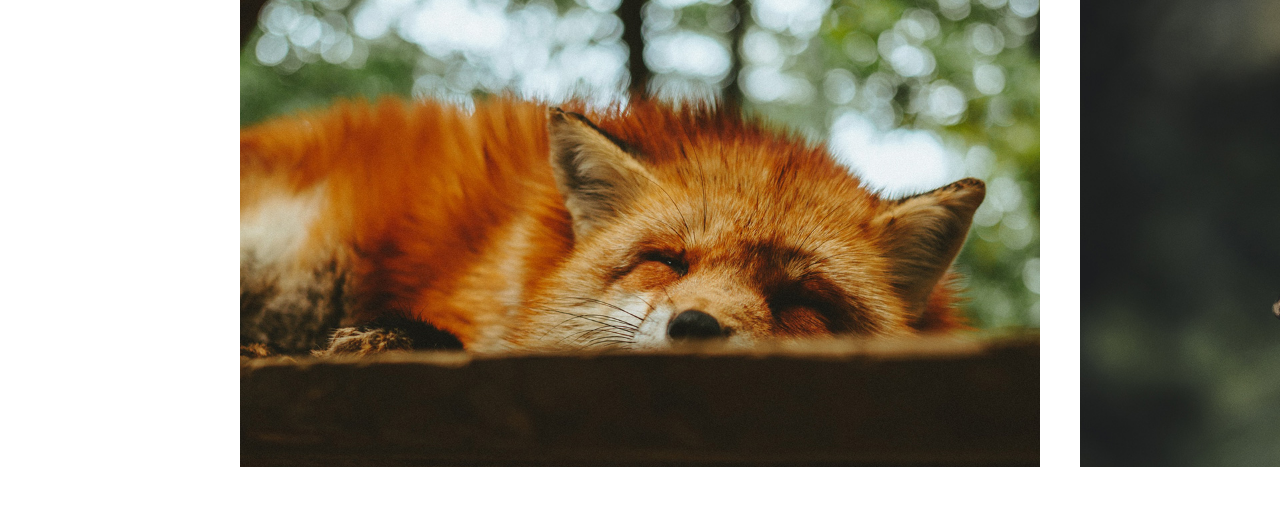
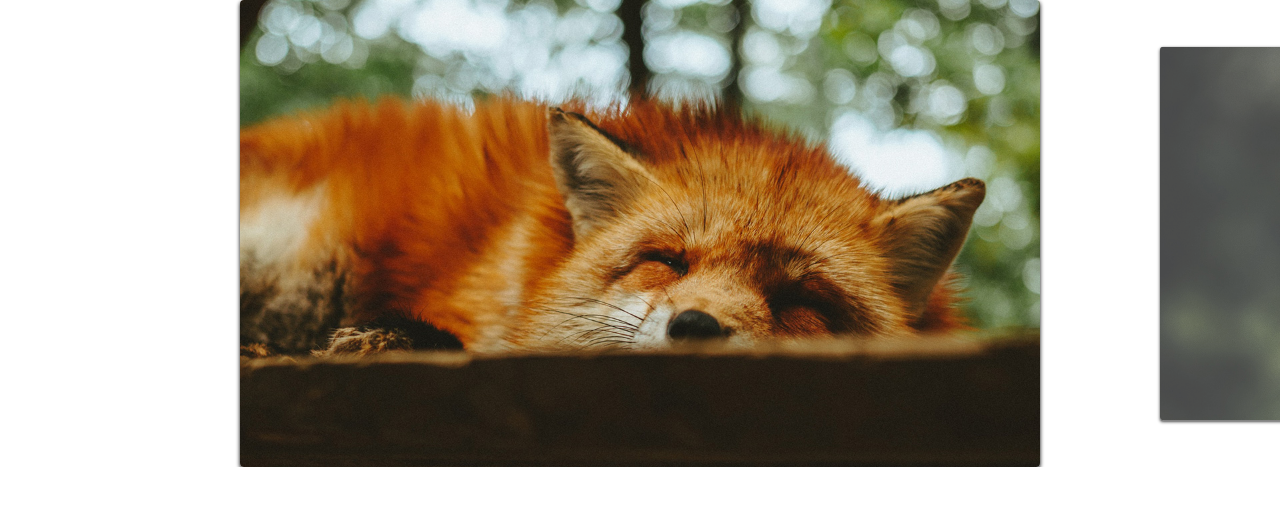
Before and after one commit to eddieksh/Slide, a plain HTML site: page index.html in a window 1280 px wide. Drawn offline with Linux system fonts and the light colour scheme.

Commit message:
Ajuste das configuraçoes no resize e classe ative adicionada

```diff
--- a/css/style.css
+++ b/css/style.css
@@ -22,9 +22,25 @@ img {
 
 }
 
+.slide:hover {
+    will-change: transform;
+}
+
 .slide li {
     flex-shrink: 0;
     width: 80vw;
     max-width: 800px;
     margin: 0 20px;
+
+    border-radius: 4px;
+    overflow: hidden;
+    box-shadow:  0 2px 4px rgb(0, 0, 0.4);
+    opacity: .8;
+    transform: scale(.8);
+    transition: .4s;
 }
+
+.slide li.active {
+    opacity: 1;
+    transform: scale(1);
+}
--- a/js/slide.js
+++ b/js/slide.js
@@ -1,8 +1,11 @@
+import debounce from './debounce.js';
+
 export default class Slide {
     constructor(slide, wrapper) {
         this.slide = document.querySelector(slide)
         this.wrapper = document.querySelector(wrapper)
         this.dist =  {finalPosition: 0, startX: 0, movement: 0,}
+        this.activeClass = 'active';
     }
 
     transition(active) {
@@ -66,11 +69,6 @@ export default class Slide {
         this.wrapper.addEventListener('touchend', this.onEnd);
     }
 
-    bindEvents() {
-        this.onStart = this.onStart.bind(this);
-        this.onMove = this.onMove.bind(this);
-        this.onEnd = this.onEnd.bind(this);
-    }
 
     // Slides config
 
@@ -100,6 +98,13 @@ export default class Slide {
         this.moveSlide(this.slideArray[index].position);
         this.slideIndexNav(index);
         this.dist.finalPosition = activeSlide.position;
+        this.changeActiveClass();
+    }
+
+    changeActiveClass() {
+      this.slideArray.forEach(item => item.element.classList.remove(this.activeClass));
+      this.slideArray[this.index.active].element.classList.add(this.activeClass);
+
     }
 
     activePrevSlide() {
@@ -110,12 +115,30 @@ export default class Slide {
         if (this.index.next !== undefined) this.changeSlide(this.index.next);
     }
 
+    onResize() {
+      setTimeout(() =>{
+        this.slidesConfig();
+        this.changeSlide(this.inddex.active);
+      }, 1000);
+    }
+
+    addResizeEvent() {
+      window.addEventListener("resize", this.onResize);
+    }
+
+    bindEvents() {
+      this.onStart = this.onStart.bind(this);
+      this.onMove = this.onMove.bind(this);
+      this.onEnd = this.onEnd.bind(this);
+      this.onResize = debounce(this.onResize.bind(this), 200);
+  }
+
     init() {
     this.bindEvents();
     this.transition(true);
     this.addSlideEvents();
     this.slidesConfig();
-
+    this.addResizeEvent();
     return this;
     }
 };
```
Also changed, not shown: js/script.js (line endings or trailing spaces).
